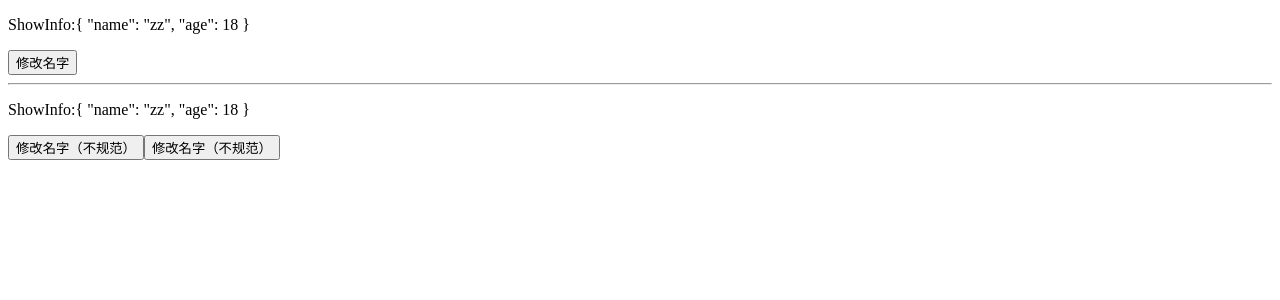
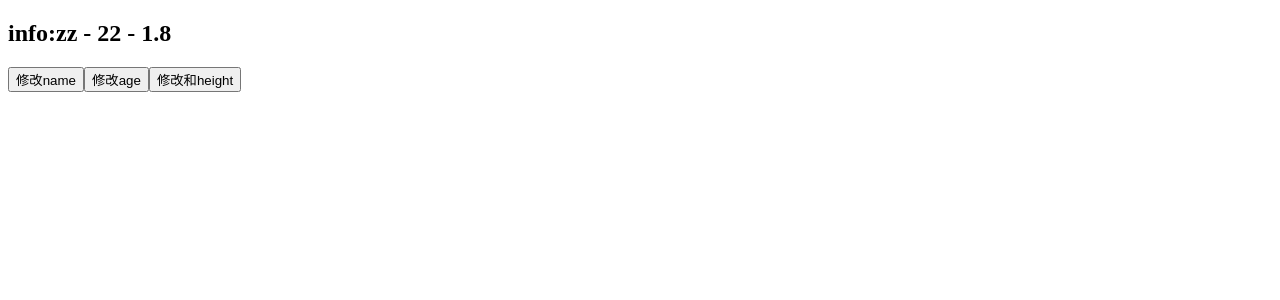
Before and after one commit to zhangzhibang0309/reStudyVCA, a Vue app in the folder 01_learn_vca/: page / in a window 1280 px wide. Shown: the top 300 px of the page. Built offline with nearby package versions, Linux system fonts and the light colour scheme.

Commit message:
feat(feat vca): ref相关api

```diff
--- /dev/null
+++ b/01_learn_vca/src/04_setup中toRefs/App.vue
@@ -0,0 +1,42 @@
+<script>
+import { reactive, toRef, toRefs } from "vue";
+
+export default {
+  setup() {
+    const info = reactive({
+      name: "zz",
+      age: 22,
+      height: "1.8",
+    });
+
+    // toRef toRefs
+    // 将解构出来的值也包裹为响应式
+    const { name, age } = toRefs(info);
+    const height = toRef(info, "height");
+
+    // ref相关的其他api
+    /**
+     * unref 语法糖：val = isRef(val) ? val.value : val
+     * isRef 见名知意义
+     * shallowRef  浅层
+     * triggerRef 手动触发shallowRef -- triggerRef(info)
+     */
+
+    return {
+      info,
+      name,
+      age,
+      height,
+    };
+  },
+};
+</script>
+
+<template>
+  <div>
+    <h2>info:{{ name }} - {{ age }} - {{ height }}</h2>
+    <button @click="name = 'kobe'">修改name</button>
+    <button @click="age++">修改age</button>
+    <button @click="height = '1.88'">修改和height</button>
+  </div>
+</template>
--- a/01_learn_vca/src/main.js
+++ b/01_learn_vca/src/main.js
@@ -1,4 +1,4 @@
 import { createApp } from "vue";
-import App from "./03_setup的其他函数/App";
+import App from "./04_setup中toRefs/App";
 
 createApp(App).mount("#app");
```
